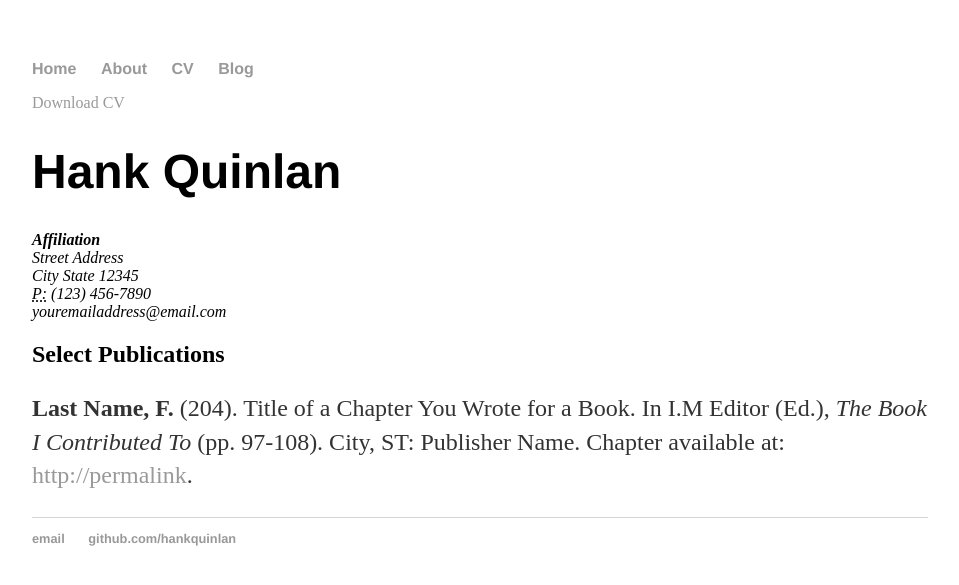
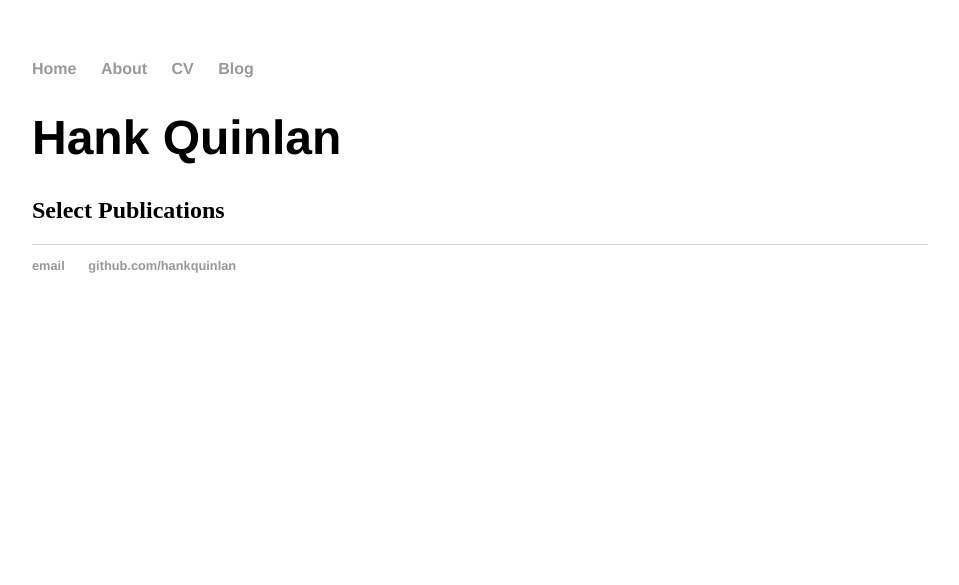
Before and after one commit to corinne-riddell/corinne-riddell.github.io, a Jekyll site: the page built from cv/index.html, in a window 1280 px wide. Shown: the top 585 px of the page, without its empty margins (160-1119 px from the left). Built offline with Jekyll 4.4.1, drawn with Linux system fonts in a browser that asks for light colours.

Commit message:
Update index.html

```diff
--- a/cv/index.html
+++ b/cv/index.html
@@ -4,19 +4,12 @@
 ---
 
 	<div class="cv">
-		<a href="#" class="download" title="Download CV as PDF">Download CV</a>
 					<h1>Hank Quinlan</h1>
-					<address>
-					<strong>Affiliation</strong><br>
-					Street Address<br>
-					City State 12345<br>
-					<abbr title="phone">P:</abbr> (123) 456-7890<br>
-					<span class="obfuscate">youremailaddress@email.com</span>
-					</address>
+
 
 					<h2>Select Publications</h2>
 
-					<p><strong>Last Name, F.</strong> (204). Title of a Chapter You Wrote for a Book. In I.M Editor (Ed.), <em>The Book I Contributed To</em> (pp. 97-108). City, ST: Publisher Name. Chapter available at: <a href="#">http://permalink</a>.
+
 
 
 	</div>
```
